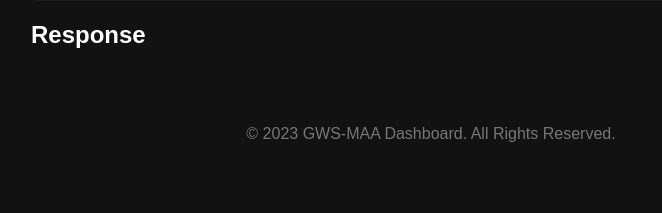
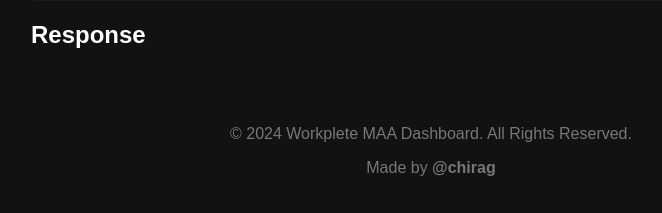
Before and after one commit to codeBunny2022/GWS-MAA, a Django app: page / in a window 1280 px wide. Shown: the part 811-1024 px from the top of the page, without its empty margins (209-871 px from the left). Before the commit the page ends 953 px from the top, so only its background shows below. Run offline with Django 5.2, Linux system fonts and the light colour scheme.

Commit message:
bug fixes and improvements

```diff
--- a/web/app/templates/app/index.html
+++ b/web/app/templates/app/index.html
@@ -39,7 +39,8 @@
         </div>
     </main>
     <footer>
-        <p>&copy; 2023 GWS-MAA Dashboard. All Rights Reserved.</p>
+        <p>&copy; 2024 Workplete MAA Dashboard. All Rights Reserved.</p>
+        <p>Made by <b>@chirag</b></p>
     </footer>
     <script>
         document.getElementById('taskForm').addEventListener('submit', function(event) {
```
